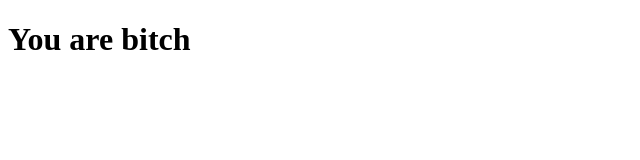
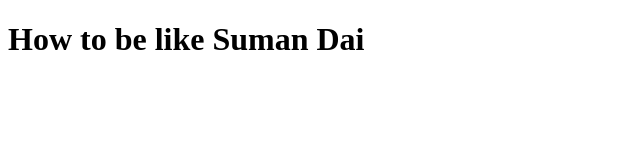
Before and after one commit to prabeshkesi/git_test, a plain HTML site: page index.html in a window 1280 px wide. Shown: the whole page, without its empty margins (0-640 px from the left). Drawn offline with Linux system fonts and the light colour scheme.

Commit message:
Update index.html

```diff
--- a/index.html
+++ b/index.html
@@ -7,7 +7,7 @@
 		<meta charset="UTF-8">
 	</head>
 	<body>
-		<h1> You are bitch </h1>
+		<h1> How to be like Suman Dai </h1>
 
 
 	</body>
```
